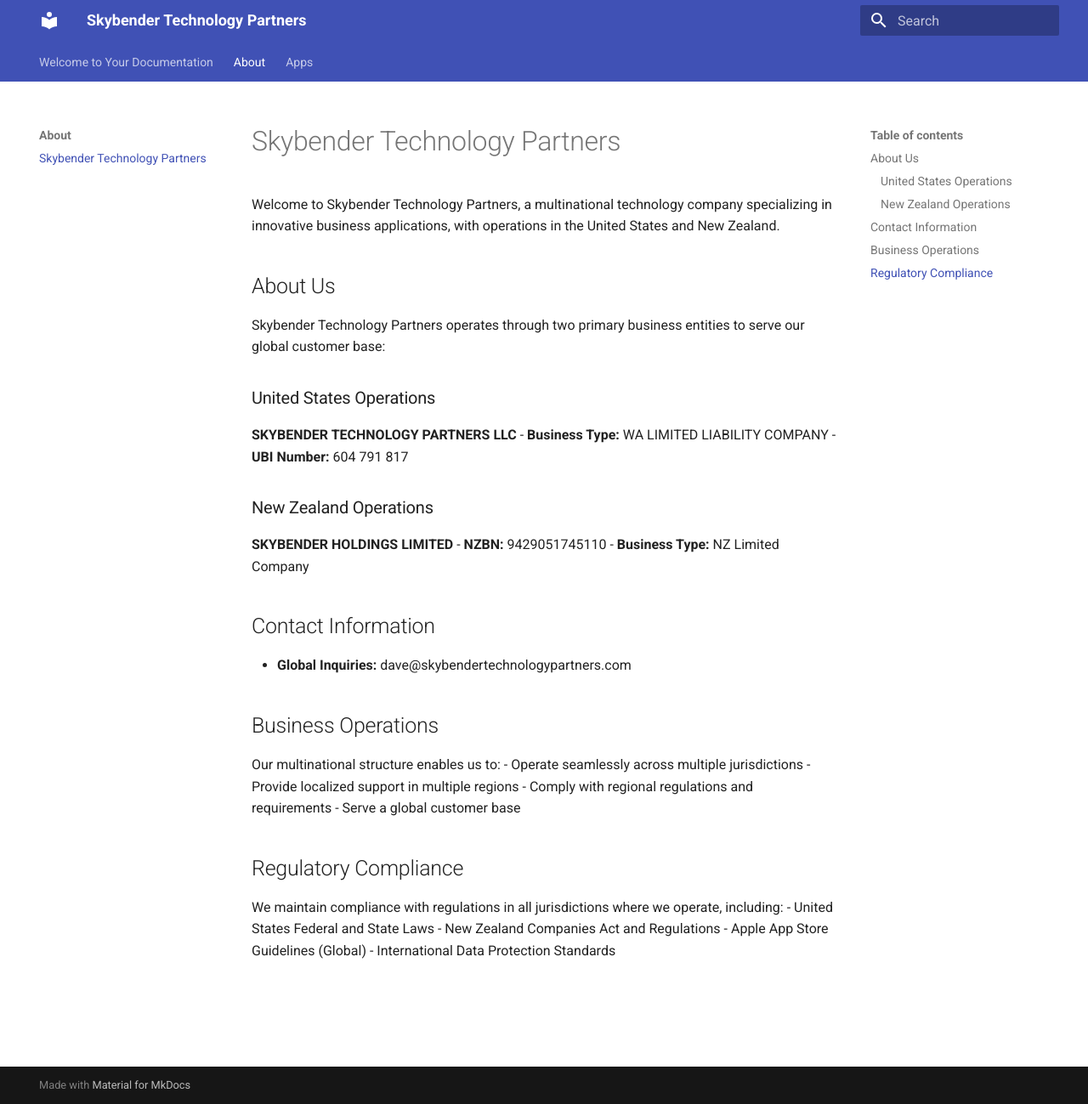
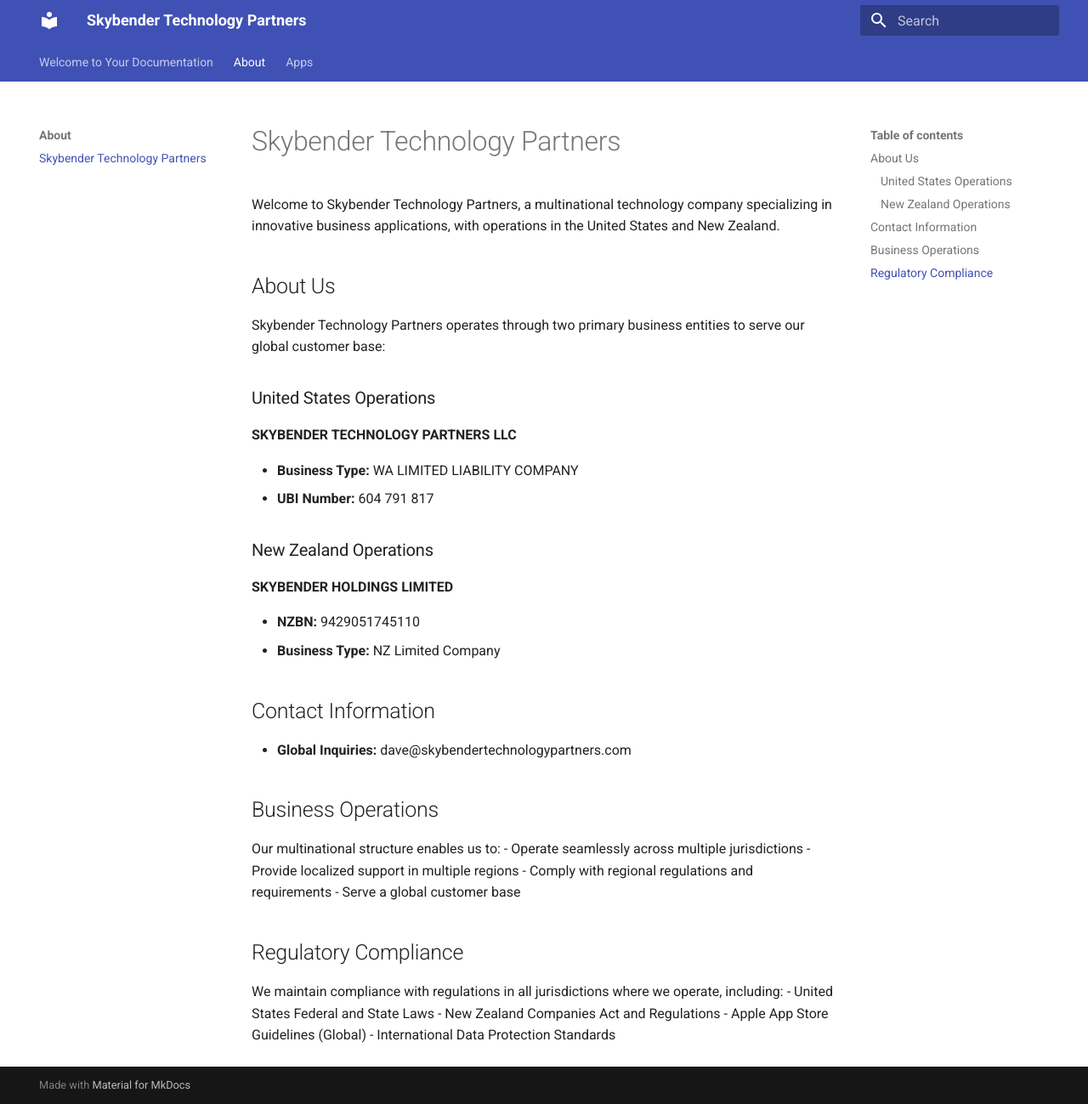
Before and after one commit to dbendersky/SkybenderTechnologyPartners, an MkDocs documentation site: the page built from docs/about/SkybenderTechnologyPartners.md, in a window 1280 px wide and 1299 px high. Shown: the whole window at 85% size. Built offline with MkDocs 1.6.1 and Material for MkDocs 9.7.7, drawn with Linux system fonts in a browser that asks for light colours.

Commit message:
fix bullet errors

```diff
--- a/docs/about/SkybenderTechnologyPartners.md
+++ b/docs/about/SkybenderTechnologyPartners.md
@@ -7,13 +7,16 @@
 Skybender Technology Partners operates through two primary business entities to serve our global customer base:
 
 ### United States Operations
+
 **SKYBENDER TECHNOLOGY PARTNERS LLC**
+
 - **Business Type:** WA LIMITED LIABILITY COMPANY
 - **UBI Number:** 604 791 817
 
+### New Zealand Operations
 
-### New Zealand Operations
 **SKYBENDER HOLDINGS LIMITED**
+
 - **NZBN:** 9429051745110
 - **Business Type:** NZ Limited Company
 
```
